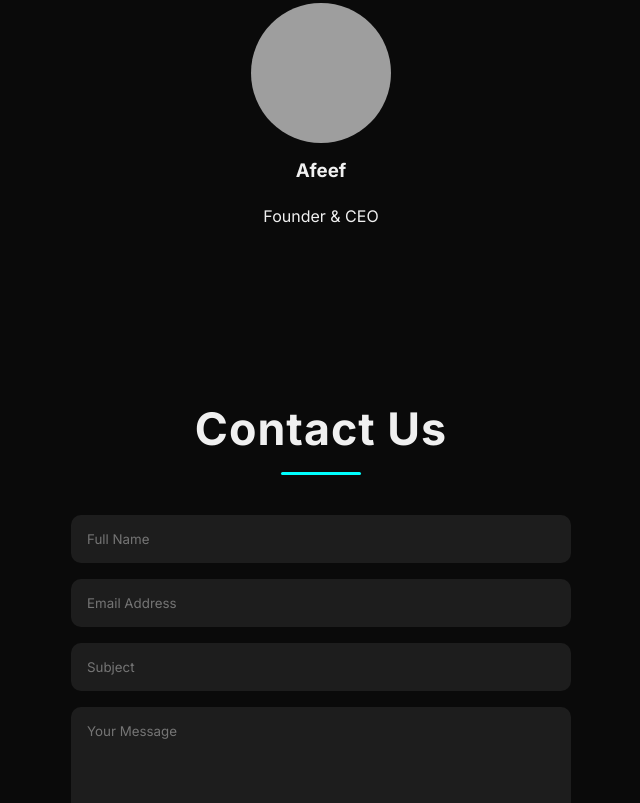
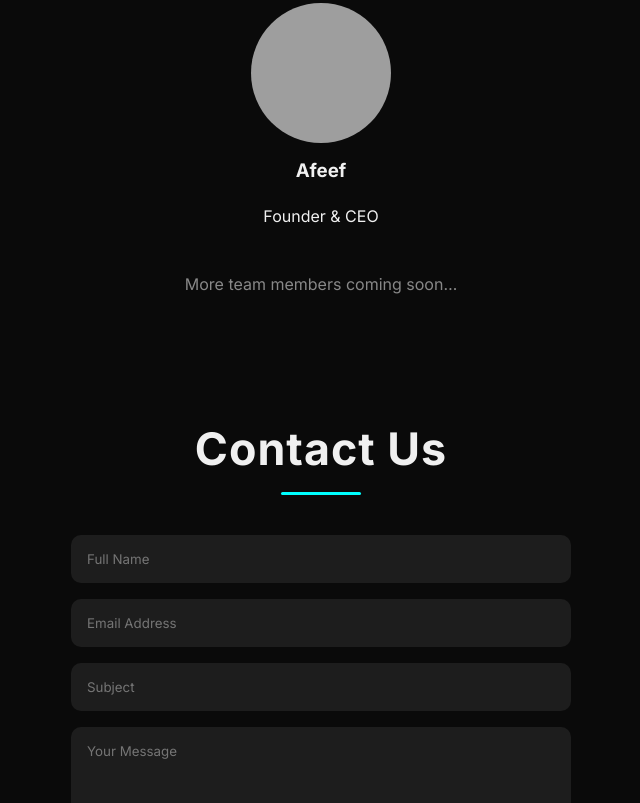
Before and after one commit to afeef2109/Nexvian, a website: page index.html in a window 1280 px wide. Shown: the part 2630-3433 px from the top of the page, without its empty margins (319-959 px from the left). Drawn offline with nearby package versions, Linux system fonts and the light colour scheme; grey boxes are pictures that could not be loaded.

Commit message:
Update index.html

```diff
--- a/index.html
+++ b/index.html
@@ -47,7 +47,7 @@
     .team{display:flex;flex-wrap:wrap;justify-content:center;gap:2rem;}
     .member{position:relative;text-align:center;}
     .member img{display:block;margin:0 auto 1rem auto;width:140px;height:140px;object-fit:cover;border-radius:50%;}
-
+    .member p:last-child { margin-top: 0.2rem; margin-bottom: 0; color:#888; font-size:rem; }
     /* CONTACT */
     #contact { padding-top:3rem; padding-bottom:3rem; }
     .contact form{display:flex;flex-direction:column;max-width:500px;margin:auto;}
@@ -129,6 +129,7 @@
       <img src="afeef.png" alt="Founder">
       <h3>Afeef</h3>
       <p>Founder & CEO</p>
+      <p>More team members coming soon…</p>
     </div>
   </div>
 </section>
```
